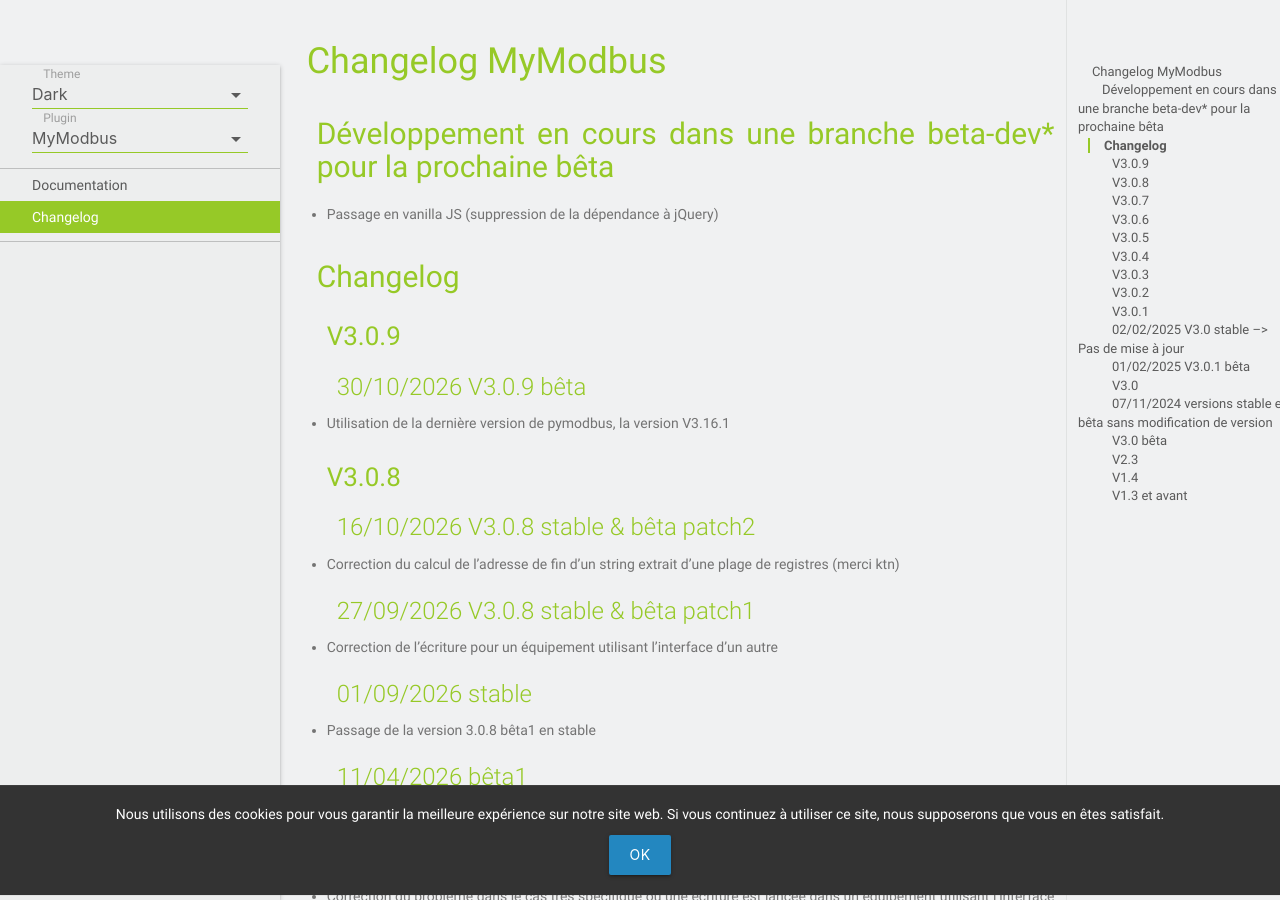
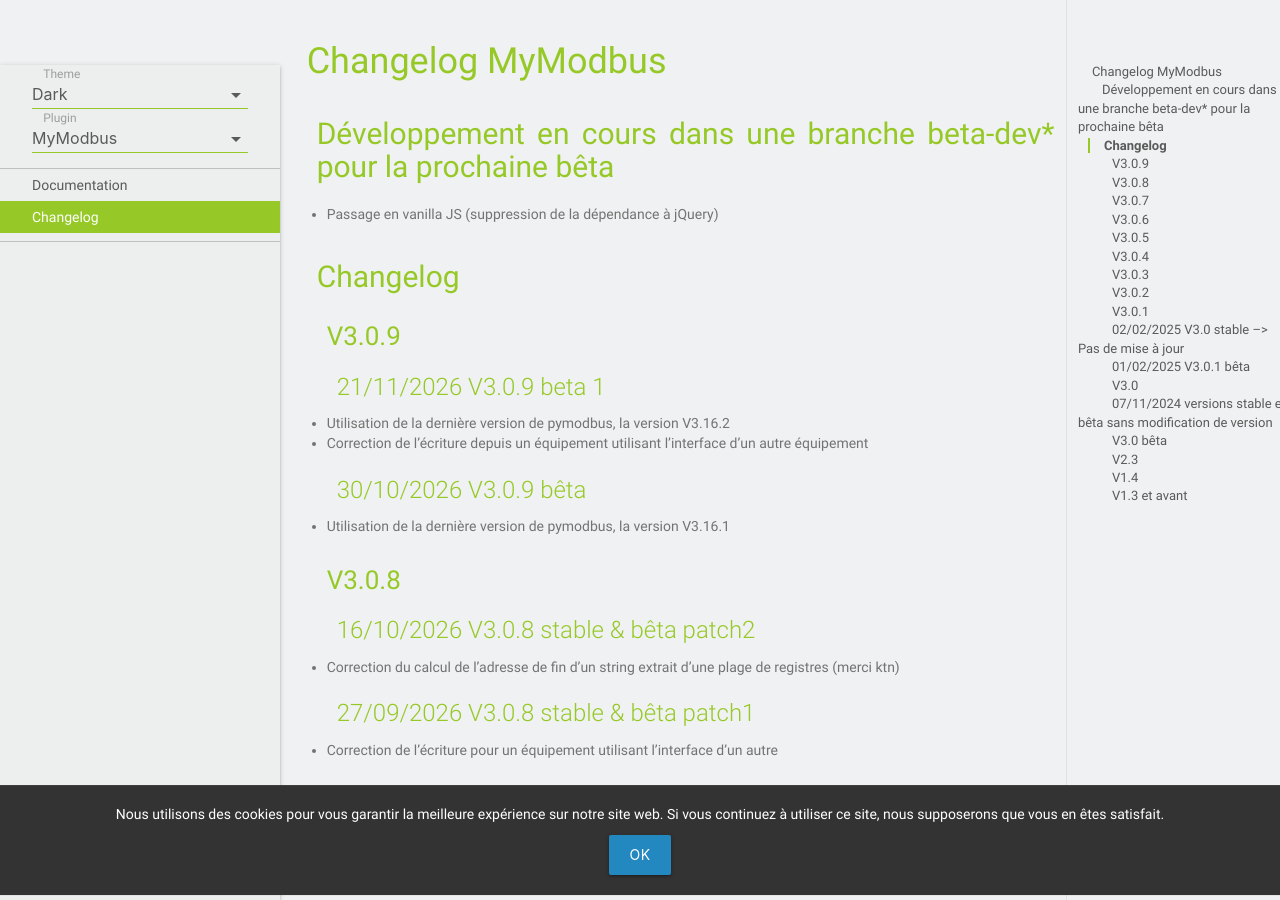
Before and after one commit to MrWaloo/jeedom-plugins-doc, a Jekyll site: the page built from docs/fr_FR/mymodbus_changelog.md, in a window 1280 px wide and 900 px high. Built offline with Jekyll 4.4.1, drawn with Linux system fonts in a browser that asks for light colours; emoji names are drawn with the system emoji font; our own code applies the rules of GitHub Pages for plain Markdown files.

Commit message:
Update mymodbus_changelog.md

```diff
--- a/docs/fr_FR/mymodbus_changelog.md
+++ b/docs/fr_FR/mymodbus_changelog.md
@@ -7,6 +7,11 @@
 ## Changelog
 
 ### V3.0.9
+
+#### 21/11/2026 V3.0.9 beta 1
+
+- Utilisation de la dernière version de pymodbus, la version V3.16.2
+- Correction de l'écriture depuis un équipement utilisant l'interface d'un autre équipement
 
 #### 30/10/2026 V3.0.9 bêta
 
```
